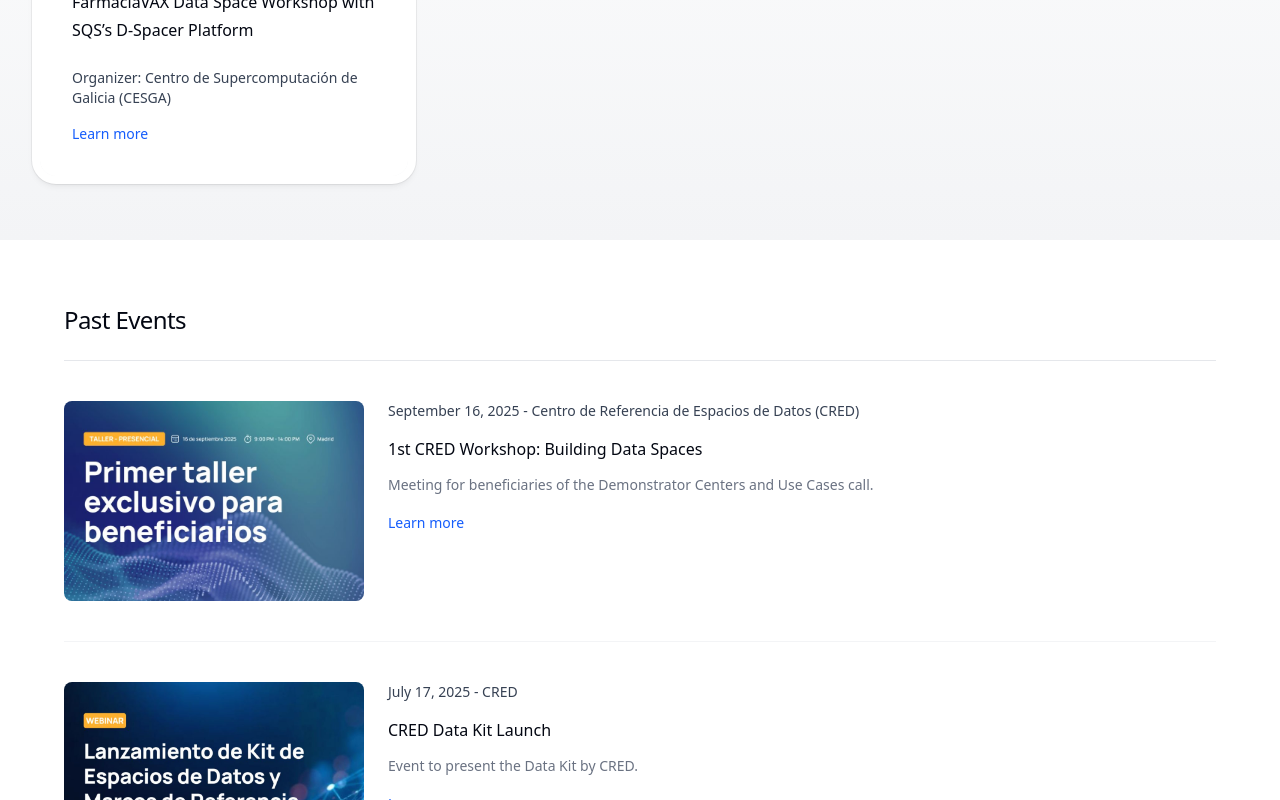
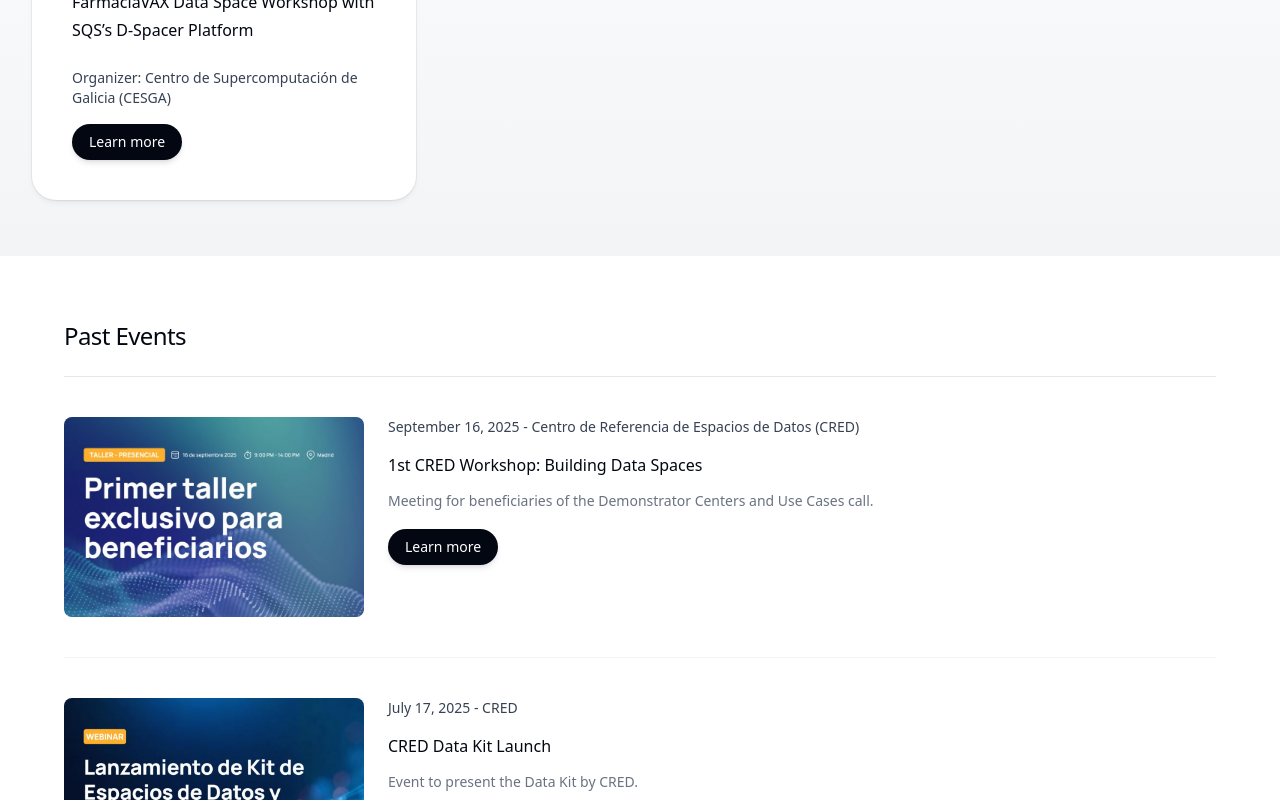
Before and after one commit to dataspacedatalife/dataspace-website, a Next.js app: page /en/events in a window 1280 px wide. Shown: the part 660-1460 px from the top of the page. Built offline with nearby package versions, Linux system fonts and the light colour scheme; a web font is replaced by a local one.

Commit message:
Consistent button styles

```diff
--- a/src/app/[locale]/about/page.tsx
+++ b/src/app/[locale]/about/page.tsx
@@ -2,6 +2,7 @@ import type { Metadata } from 'next';
 import Image from 'next/image';
 import { getLocale, getTranslations } from 'next-intl/server';
 import { AnimatedNumber } from '@/components/animated-number';
+import { Button } from '@/components/button';
 import { Container } from '@/components/container';
 import { Footer } from '@/components/footer';
 import { GradientBackground } from '@/components/gradient';
@@ -95,14 +96,9 @@ async function Header() {
           {t('funding.details')}
         </p>
         <p className="text-gray-700">
-          <a
-            href={t('funding.linkUrl')}
-            target="_blank"
-            rel="noopener noreferrer"
-            className="text-blue-600 underline hover:text-blue-800 transition-colors"
-          >
+          <Button href={t('funding.linkUrl')} target="_blank">
             {t('funding.linkText')}
-          </a>
+          </Button>
         </p>
       </div>
     </Container>
--- a/src/app/[locale]/events/page.tsx
+++ b/src/app/[locale]/events/page.tsx
@@ -166,13 +166,12 @@ function FeaturedEvents({ onOpen }: { onOpen: (event: Event) => void }) {
                   {t('organizer')}: {event.organizer}
                 </div>
                 <div className="mt-4">
-                  <button
-                    type="button"
+                  <Button
                     onClick={() => onOpen(event)}
                     className="flex items-center gap-1 text-sm/5 font-medium text-blue-600"
                   >
                     {t('learnMore')}
-                  </button>
+                  </Button>
                 </div>
               </div>
             </div>
@@ -241,13 +240,12 @@ function PastEvents({
                   {t(`events.${event.key}.excerpt`)}
                 </p>
                 <div className="mt-4">
-                  <button
-                    type="button"
+                  <Button
                     onClick={() => onOpen(event)}
                     className="flex items-center gap-1 text-sm/5 font-medium text-blue-600"
                   >
                     {t('learnMore')}
-                  </button>
+                  </Button>
                 </div>
               </div>
             </div>
@@ -398,14 +396,13 @@ function EventModal({ event, onClose }: { event: Event; onClose: () => void }) {
           className="fixed flex items-center justify-center bg-black/90 isolate inset-0"
         >
           <DialogPanel>
-            <button
-              type="button"
+            <Button
               onClick={() => setIsImageOpen(false)}
               className="absolute top-4 right-4 text-white hover:text-gray-300 transition"
               aria-label="Close image"
             >
               <X className="w-8 h-8" />
-            </button>
+            </Button>
 
             <Image
               src={event.image}
--- a/src/components/button.tsx
+++ b/src/components/button.tsx
@@ -36,7 +36,11 @@ export function Button({
   className,
   ...props
 }: ButtonProps) {
-  className = clsx(className, variants[variant]);
+  className = clsx(
+    'cursor-pointer disabled:cursor-not-allowed',
+    variants[variant],
+    className,
+  );
 
   if (typeof props.href === 'undefined') {
     return <Headless.Button {...props} className={className} />;
```
